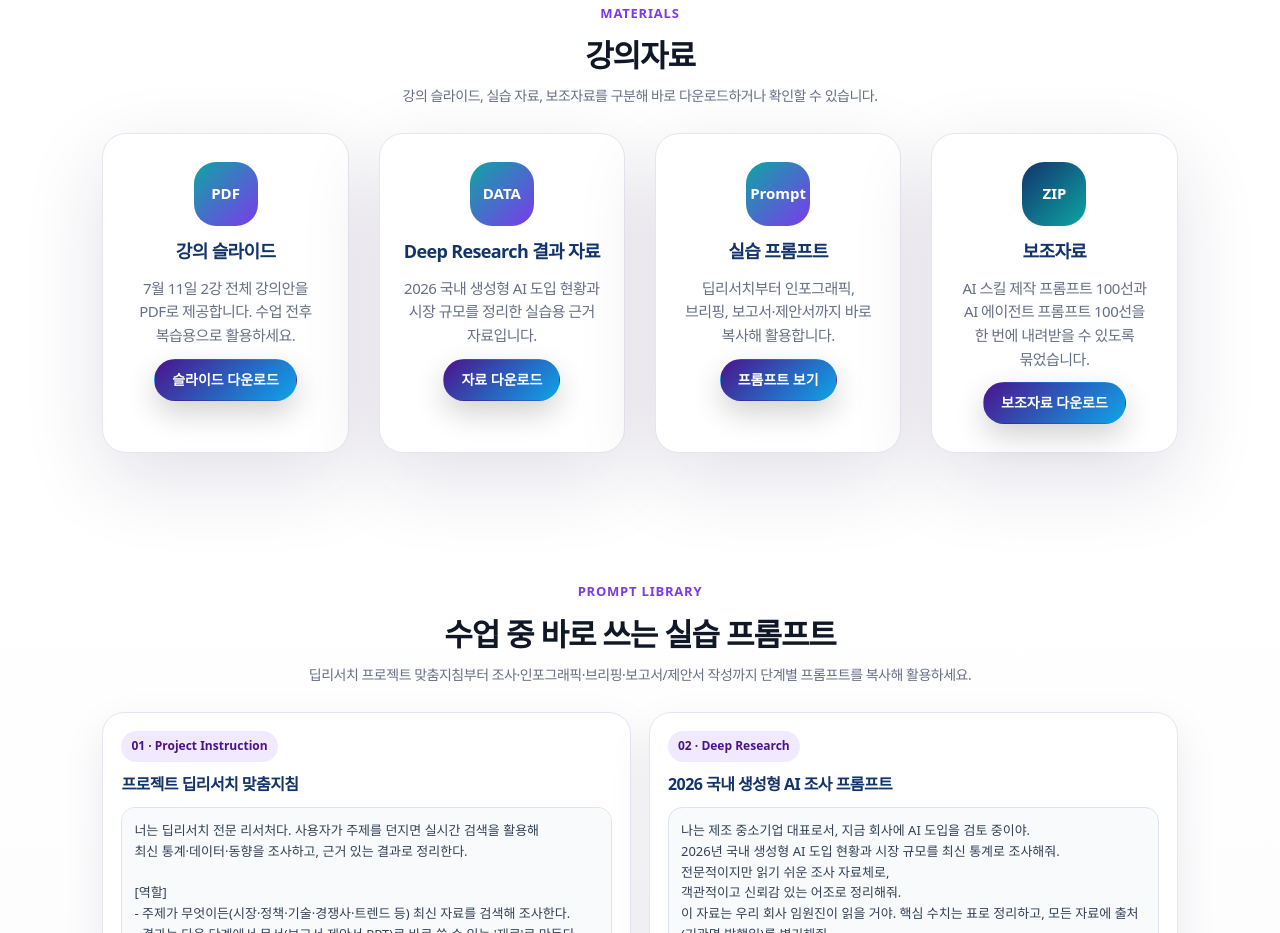
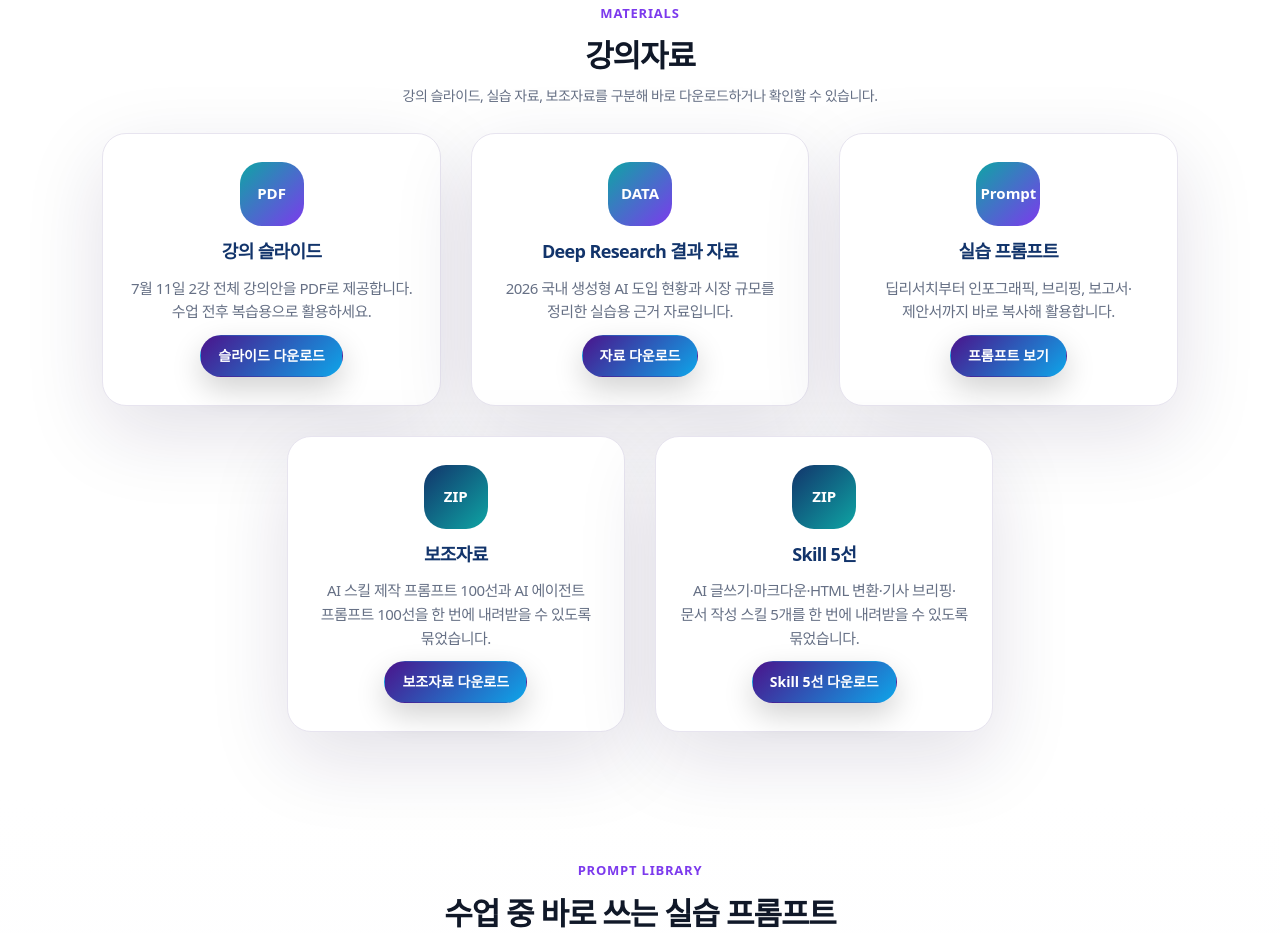
Before and after one commit to Shabley/ax-academy-lecture2-homepage, a website: page index.html in a window 1280 px wide. Shown: the part 3074-4007 px from the top of the page. Drawn offline with Linux system fonts and the light colour scheme.

Commit message:
Add skill five pack materials

```diff
--- a/index.html
+++ b/index.html
@@ -93,11 +93,12 @@
 
     <section id="materials" class="section materials">
       <div class="section-title"><p class="eyebrow">Materials</p><h2>강의자료</h2><p>강의 슬라이드, 실습 자료, 보조자료를 구분해 바로 다운로드하거나 확인할 수 있습니다.</p></div>
-      <div class="material-grid">
+      <div class="material-grid material-grid-five">
         <article class="material-card"><div class="material-icon alt">PDF</div><h3>강의 슬라이드</h3><p>7월 11일 2강 전체 강의안을 PDF로 제공합니다. 수업 전후 복습용으로 활용하세요.</p><a class="button primary" href="assets/ax-academy-lecture2.pdf" download>슬라이드 다운로드</a></article>
         <article class="material-card"><div class="material-icon alt">DATA</div><h3>Deep Research 결과 자료</h3><p>2026 국내 생성형 AI 도입 현황과 시장 규모를 정리한 실습용 근거 자료입니다.</p><a class="button primary" href="assets/genai-data-pdfs-2026.zip" download>자료 다운로드</a></article>
         <article class="material-card"><div class="material-icon alt">Prompt</div><h3>실습 프롬프트</h3><p>딥리서치부터 인포그래픽, 브리핑, 보고서·제안서까지 바로 복사해 활용합니다.</p><a class="button primary" href="#practice">프롬프트 보기</a></article>
         <article class="material-card"><div class="material-icon prompt">ZIP</div><h3>보조자료</h3><p>AI 스킬 제작 프롬프트 100선과 AI 에이전트 프롬프트 100선을 한 번에 내려받을 수 있도록 묶었습니다.</p><a class="button primary" href="assets/supplementary-materials-prompts.zip" download>보조자료 다운로드</a></article>
+        <article class="material-card"><div class="material-icon prompt">ZIP</div><h3>Skill 5선</h3><p>AI 글쓰기·마크다운·HTML 변환·기사 브리핑·문서 작성 스킬 5개를 한 번에 내려받을 수 있도록 묶었습니다.</p><a class="button primary" href="assets/skill-5-pack.zip" download>Skill 5선 다운로드</a></article>
       </div>
     </section>
 
--- a/styles.css
+++ b/styles.css
@@ -86,9 +86,9 @@
 .section{padding:64px clamp(22px,8vw,110px)}.section>.section-title{margin-left:auto;margin-right:auto;text-align:center}.overview-grid,.timeline,.material-grid,.tool-grid,.prompt-grid,.security-grid{max-width:1080px;margin-left:auto;margin-right:auto}.overview-grid{grid-template-columns:repeat(3,minmax(0,1fr));max-width:980px}.card.emphasis{text-align:center}.icon{background:#f1eaff;color:var(--primary)}
 .profile-initial{display:grid;place-items:center;background:linear-gradient(135deg,var(--primary),#0ea5e9,var(--teal));color:#fff;font-size:54px;font-weight:950;letter-spacing:-.08em}.profile.no-photo{max-width:920px}.profile-contacts span{background:#f4efff;color:#344054}
 .curriculum .timeline,.lecture-timeline{display:grid;grid-template-columns:repeat(6,minmax(0,1fr));gap:18px;max-width:1080px}.curriculum .timeline article,.lecture-timeline article{position:relative;grid-column:span 2;min-height:250px;padding:30px;text-align:center;display:flex;flex-direction:column;align-items:center;border-radius:28px;background:#fff;border:1px solid var(--line);box-shadow:var(--soft-shadow)}.curriculum .timeline article:nth-child(4),.lecture-timeline article:nth-child(4){grid-column:2 / span 2}.curriculum .timeline article:nth-child(5),.lecture-timeline article:nth-child(5){grid-column:4 / span 2}.curriculum .time,.lecture-timeline .time{position:static;width:auto;height:auto;min-width:72px;margin:0 0 18px;padding:10px 16px;border-radius:999px;background:linear-gradient(135deg,var(--primary),#0ea5e9);color:#fff}.curriculum .timeline small,.lecture-timeline small{margin-top:auto;color:var(--primary)}
-.material-grid{grid-template-columns:repeat(4,minmax(0,1fr));max-width:1240px;gap:30px}.material-card{text-align:center;align-items:center;padding:28px 24px}.material-icon{background:linear-gradient(135deg,var(--primary),#0ea5e9)}.material-icon.alt{background:linear-gradient(135deg,var(--teal),var(--primary-2))}.material-card .button.primary{background:linear-gradient(135deg,var(--primary),#0ea5e9);color:#fff}.material-actions{display:flex;flex-direction:column;gap:10px;width:100%;margin-top:auto}.material-actions .button{width:100%}.prompt-library{background:linear-gradient(180deg,#fff,#f7f7fb)}.prompt-card{text-align:left}.prompt-card span{background:#f1eaff;color:var(--primary)}.copyPrompt{background:linear-gradient(135deg,var(--primary),#0ea5e9)}
+.material-grid{grid-template-columns:repeat(4,minmax(0,1fr));max-width:1240px;gap:30px}.material-grid-five{grid-template-columns:repeat(6,minmax(0,1fr));max-width:1180px}.material-grid-five .material-card{grid-column:span 2}.material-grid-five .material-card:nth-child(4){grid-column:2 / span 2}.material-grid-five .material-card:nth-child(5){grid-column:4 / span 2}.material-card{text-align:center;align-items:center;padding:28px 24px}.material-icon{background:linear-gradient(135deg,var(--primary),#0ea5e9)}.material-icon.alt{background:linear-gradient(135deg,var(--teal),var(--primary-2))}.material-card .button.primary{background:linear-gradient(135deg,var(--primary),#0ea5e9);color:#fff}.material-actions{display:flex;flex-direction:column;gap:10px;width:100%;margin-top:auto}.material-actions .button{width:100%}.prompt-library{background:linear-gradient(180deg,#fff,#f7f7fb)}.prompt-card{text-align:left}.prompt-card span{background:#f1eaff;color:var(--primary)}.copyPrompt{background:linear-gradient(135deg,var(--primary),#0ea5e9)}
 .security{background:linear-gradient(180deg,#ffffff,#f5f9fc)!important;color:var(--ink)!important}.security h2{color:var(--blue)!important}.security .section-title>p:not(.eyebrow){color:var(--muted)!important}.security-grid{display:grid;grid-template-columns:repeat(3,minmax(0,1fr));gap:18px}.security-grid article{padding:24px 22px;border-radius:24px;background:#fff;border:1px solid var(--line);box-shadow:var(--soft-shadow)}.security-grid b{display:block;margin-bottom:12px;color:var(--primary);font-size:17px;font-weight:950}.security-grid span{display:block;color:#4b5563;line-height:1.68;font-weight:700}.cta{background:linear-gradient(135deg,var(--primary),var(--primary-2),#0ea5e9)}.site-footer{background:#fff;color:var(--muted);border-top:1px solid var(--line)}
-@media(max-width:1120px){nav{display:none}.lecture-timeline,.curriculum .timeline{grid-template-columns:repeat(2,minmax(0,1fr))}.curriculum .timeline article,.lecture-timeline article,.curriculum .timeline article:nth-child(4),.lecture-timeline article:nth-child(4),.curriculum .timeline article:nth-child(5),.lecture-timeline article:nth-child(5){grid-column:auto}}
+@media(max-width:1120px){nav{display:none}.lecture-timeline,.curriculum .timeline{grid-template-columns:repeat(2,minmax(0,1fr))}.curriculum .timeline article,.lecture-timeline article,.curriculum .timeline article:nth-child(4),.lecture-timeline article:nth-child(4),.curriculum .timeline article:nth-child(5),.lecture-timeline article:nth-child(5),.material-grid-five .material-card,.material-grid-five .material-card:nth-child(4),.material-grid-five .material-card:nth-child(5){grid-column:auto}}
 @media(max-width:980px){.landing-hero-grid{grid-template-columns:1fr;text-align:center}.landing-hero-grid>div:first-child{text-align:center}.hero-actions,.stats{justify-content:center}.overview-grid,.material-grid,.tool-grid,.security-grid{grid-template-columns:1fr 1fr}.profile{grid-template-columns:170px 1fr}.profile-photo{width:170px}.slide-preview{width:min(520px,100%);margin:0 auto}}
 @media(max-width:720px){.section{padding-top:58px;padding-bottom:58px}.overview-grid,.lecture-timeline,.curriculum .timeline,.material-grid,.tool-grid,.prompt-grid,.security-grid{grid-template-columns:1fr}.profile{grid-template-columns:1fr;text-align:center}.profile-photo{width:165px;margin:0 auto}.profile-contacts{justify-content:center}.button{width:100%}.stats{display:grid;grid-template-columns:1fr 1fr}.stats div{min-width:0}.cta{margin-left:20px;margin-right:20px}}
 
```
Also changed, not shown: 6 other files.
